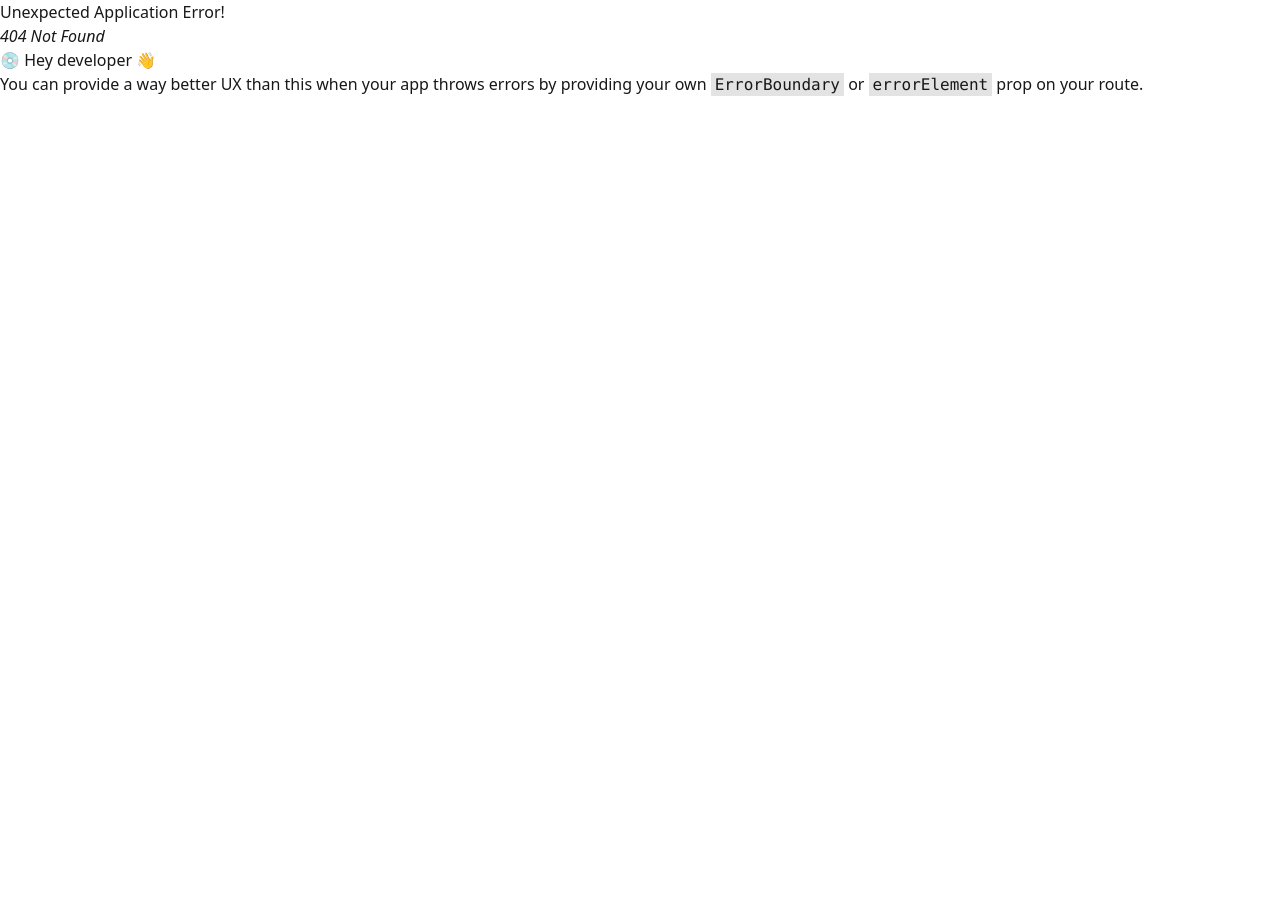
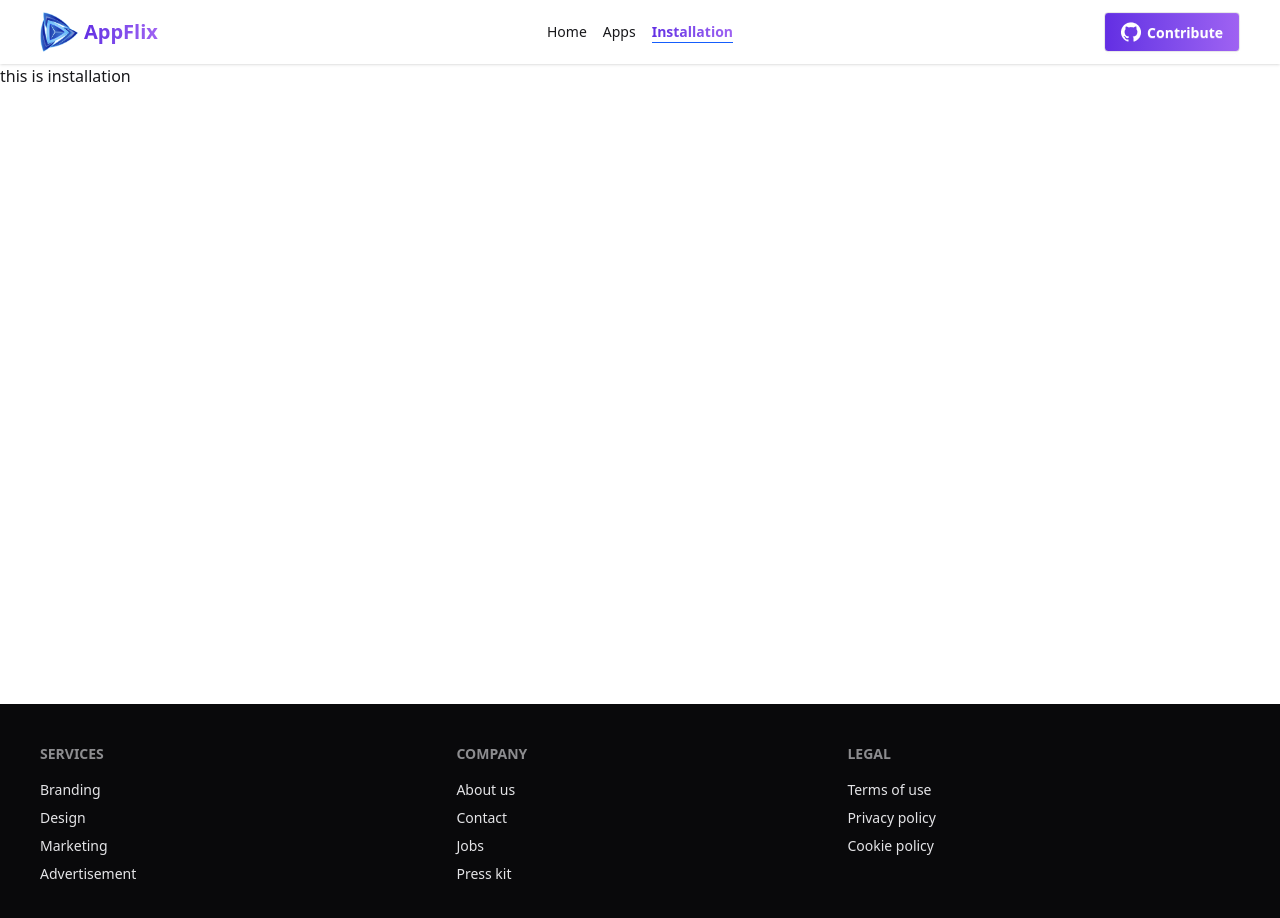
Before and after one commit to zibon07/AppFlix, a React (Vite) app: page /installation in a window 1280 px wide. Before the commit this address had no page. Shown: the top 918 px of the page. Before the commit the page ends 800 px from the top, so only its background shows below. Built offline with nearby package versions, Linux system fonts and the light colour scheme.

Commit message:
navbar added

```diff
--- a/src/App.jsx
+++ b/src/App.jsx
@@ -7,47 +7,6 @@ function App() {
   return (
     <>
 
-      <div className="navbar bg-base-100 shadow-sm">
-        <div className="navbar-start">
-          <div className="dropdown">
-            <div tabIndex={0} role="button" className="btn btn-ghost lg:hidden">
-              <svg xmlns="http://www.w3.org/2000/svg" className="h-5 w-5" fill="none" viewBox="0 0 24 24" stroke="currentColor"> <path strokeLinecap="round" strokeLinejoin="round" strokeWidth="2" d="M4 6h16M4 12h8m-8 6h16" /> </svg>
-            </div>
-            <ul
-              tabIndex="-1"
-              className="menu menu-sm dropdown-content bg-base-100 rounded-box z-1 mt-3 w-52 p-2 shadow">
-              <li><a>Item 1</a></li>
-              <li>
-                <a>Parent</a>
-                <ul className="p-2">
-                  <li><a>Submenu 1</a></li>
-                  <li><a>Submenu 2</a></li>
-                </ul>
-              </li>
-              <li><a>Item 3</a></li>
-            </ul>
-          </div>
-          <a className="btn btn-ghost text-xl">daisyUI</a>
-        </div>
-        <div className="navbar-center hidden lg:flex">
-          <ul className="menu menu-horizontal px-1">
-            <li><a>Item 1</a></li>
-            <li>
-              <details>
-                <summary>Parent</summary>
-                <ul className="p-2 bg-base-100 w-40 z-1">
-                  <li><a>Submenu 1</a></li>
-                  <li><a>Submenu 2</a></li>
-                </ul>
-              </details>
-            </li>
-            <li><a>Item 3</a></li>
-          </ul>
-        </div>
-        <div className="navbar-end">
-          <a className="btn">Button</a>
-        </div>
-      </div>
 
     </>
   )
--- /dev/null
+++ b/src/Components/Home.jsx/Home.jsx
@@ -0,0 +1,11 @@
+import React from 'react';
+
+const Home = () => {
+    return (
+        <div>
+            <h1>ami home</h1>
+        </div>
+    );
+};
+
+export default Home;
--- /dev/null
+++ b/src/MainLayOut/Footer.jsx
@@ -0,0 +1,30 @@
+import React from 'react';
+
+const Footer = () => {
+    return (
+        <footer className="footer sm:footer-horizontal bg-neutral text-neutral-content p-10">
+            <nav>
+                <h6 className="footer-title">Services</h6>
+                <a className="link link-hover">Branding</a>
+                <a className="link link-hover">Design</a>
+                <a className="link link-hover">Marketing</a>
+                <a className="link link-hover">Advertisement</a>
+            </nav>
+            <nav>
+                <h6 className="footer-title">Company</h6>
+                <a className="link link-hover">About us</a>
+                <a className="link link-hover">Contact</a>
+                <a className="link link-hover">Jobs</a>
+                <a className="link link-hover">Press kit</a>
+            </nav>
+            <nav>
+                <h6 className="footer-title">Legal</h6>
+                <a className="link link-hover">Terms of use</a>
+                <a className="link link-hover">Privacy policy</a>
+                <a className="link link-hover">Cookie policy</a>
+            </nav>
+        </footer>
+    );
+};
+
+export default Footer;
--- /dev/null
+++ b/src/MainLayOut/Header.jsx
@@ -0,0 +1,12 @@
+import React from 'react';
+import Navbar from './Navbar';
+
+const Header = () => {
+    return (
+        <div>
+            <Navbar></Navbar>
+        </div>
+    );
+};
+
+export default Header;
--- /dev/null
+++ b/src/MainLayOut/Navbar.jsx
@@ -0,0 +1,40 @@
+import React from 'react';
+import { Link, NavLink } from 'react-router';
+
+
+const Navbar = () => {
+    return (
+        <div className="navbar px-10 bg-base-100 shadow-sm">
+            <div className="navbar-start">
+                <div className="dropdown">
+                    <div tabIndex={0} role="button" className="btn btn-ghost lg:hidden">
+                        <svg xmlns="http://www.w3.org/2000/svg" className="h-5 w-5" fill="none" viewBox="0 0 24 24" stroke="currentColor"> <path strokeLinecap="round" strokeLinejoin="round" strokeWidth="2" d="M4 6h16M4 12h8m-8 6h16" /> </svg>
+                    </div>
+                    <ul
+                        tabIndex="-1"
+                        className="menu menu-sm dropdown-content bg-base-100 rounded-box z-1 mt-3 w-52 p-2  shadow text-md font-lg">
+                        <NavLink to={"/"} className={({ isActive }) => (isActive ? 'border-b border-blue-600 bg-linear-to-r from-[#632EE3] to-[#9F62F2] bg-clip-text text-transparent font-bold' : '')}>Home</NavLink>
+                        <NavLink to={"/apps"} className={({ isActive }) => (isActive ? 'border-b border-blue-600 bg-linear-to-r from-[#632EE3] to-[#9F62F2] bg-clip-text text-transparent font-bold' : '')}>Apps</NavLink>
+                        <NavLink to={"/installation"} className={({ isActive }) => (isActive ? 'border-b border-blue-600 bg-linear-to-r from-[#632EE3] to-[#9F62F2] bg-clip-text text-transparent font-bold' : '')}>Installation</NavLink>
+
+                    </ul>
+                </div>
+
+                <Link to={'/'}><a className="flex  gap-1 items-center text-xl"><img className='w-10 h-10' src="../../public/logo.png" alt="" /> <span className='bg-linear-to-r from-[#632EE3] to-[#9F62F2] bg-clip-text text-transparent font-bold'>AppFlix</span></a></Link>
+
+            </div>
+            <div className="navbar-center hidden lg:flex">
+                <ul className="menu menu-horizontal px-1 gap-4">
+                    <NavLink to={"/"} className={({ isActive }) => (isActive ? 'border-b border-blue-600 bg-linear-to-r from-[#632EE3] to-[#9F62F2] bg-clip-text text-transparent font-bold' : '')}>Home</NavLink>
+                    <NavLink to={"/apps"} className={({ isActive }) => (isActive ? 'border-b border-blue-600 bg-linear-to-r from-[#632EE3] to-[#9F62F2] bg-clip-text text-transparent font-bold' : '')}>Apps</NavLink>
+                    <NavLink to={"/installation"} className={({ isActive }) => (isActive ? 'border-b border-blue-600 bg-linear-to-r from-[#632EE3] to-[#9F62F2] bg-clip-text text-transparent font-bold' : '')}>Installation</NavLink>
+                </ul>
+            </div>
+            <div className="navbar-end">
+                <a href='https://github.com/zibon07' target='_blank' className="btn font-semibold bg-linear-to-r from-[#632EE3] to-[#9F62F2] text-white"><img src="../../public/fi_2111432.png" alt="" />Contribute</a>
+            </div>
+        </div>
+    );
+};
+
+export default Navbar;
--- /dev/null
+++ b/src/Pages/Apps.jsx
@@ -0,0 +1,11 @@
+import React from 'react';
+
+const Apps = () => {
+    return (
+        <div>
+            <h1>this is apps</h1>
+        </div>
+    );
+};
+
+export default Apps;
--- /dev/null
+++ b/src/Pages/Installation.jsx
@@ -0,0 +1,11 @@
+import React from 'react';
+
+const Installation = () => {
+    return (
+        <div>
+           <h1>this is installation</h1>
+        </div>
+    );
+};
+
+export default Installation;
--- /dev/null
+++ b/src/Root/Root.jsx
@@ -0,0 +1,23 @@
+import React from 'react';
+import Navbar from '../MainLayOut/Navbar';
+import Footer from '../MainLayOut/Footer';
+import { Outlet } from 'react-router';
+import Header from '../MainLayOut/Header';
+
+
+
+const Root = () => {
+    return (
+        <div className='flex flex-col'>
+
+            <Header></Header>
+            <div className='flex-1 min-h-[80vh]'>
+                <Outlet></Outlet>
+            </div>
+            <Footer></Footer>
+
+        </div>
+    );
+};
+
+export default Root;
--- /dev/null
+++ b/src/Routes/Routes.jsx
@@ -0,0 +1,31 @@
+import React from 'react';
+import { createBrowserRouter } from "react-router";
+import Home from '../Components/Home.jsx/Home';
+import Apps from '../Pages/Apps';
+import Installation from '../Pages/Installation';
+import Root from '../Root/Root';
+
+
+export const router = createBrowserRouter([
+    {
+        path: "/",
+        Component: Root,
+        children: [
+            {
+                index: true,
+                path: '/',
+                Component: Home
+            },
+            {
+                path: '/apps',
+                Component: Apps
+            },
+            {
+                path:'/installation',
+                Component:Installation
+
+            }
+
+        ]
+    },
+]);
--- /dev/null
+++ b/src/useApps/useApps.js
@@ -0,0 +1,5 @@
+
+
+// const useApps =()=>{
+
+// }
```
Also changed, not shown: src/main.jsx (+2 -8 lines), public/fi_2111432.png (added), public/logo.png (added), src/index.css (line endings or trailing spaces).
